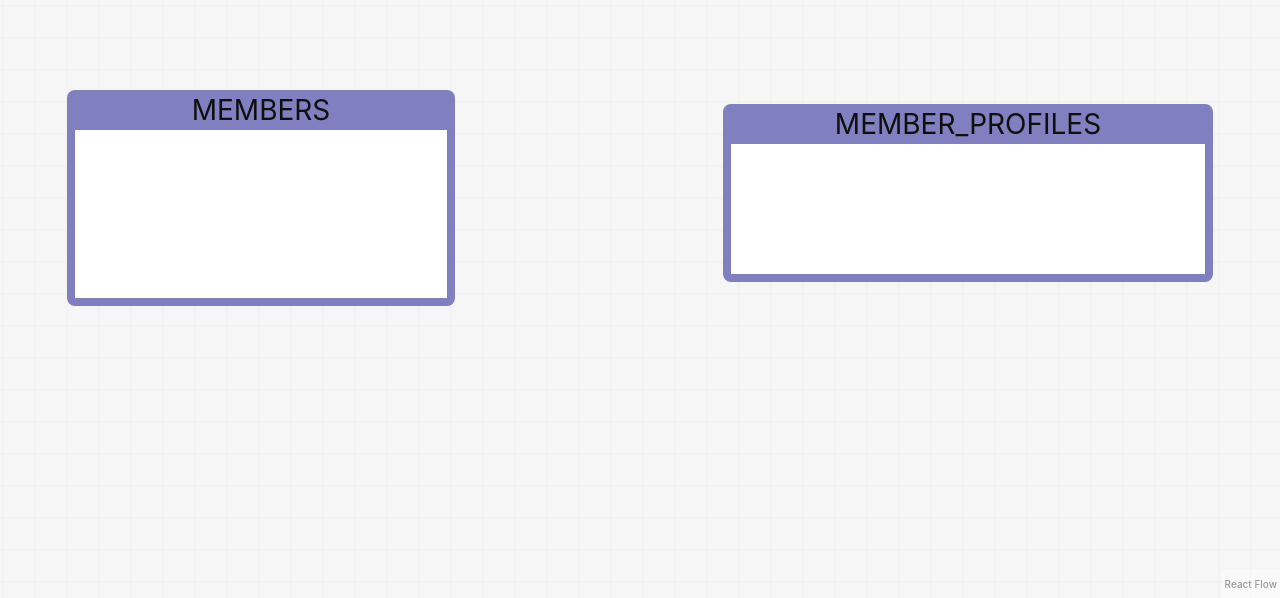
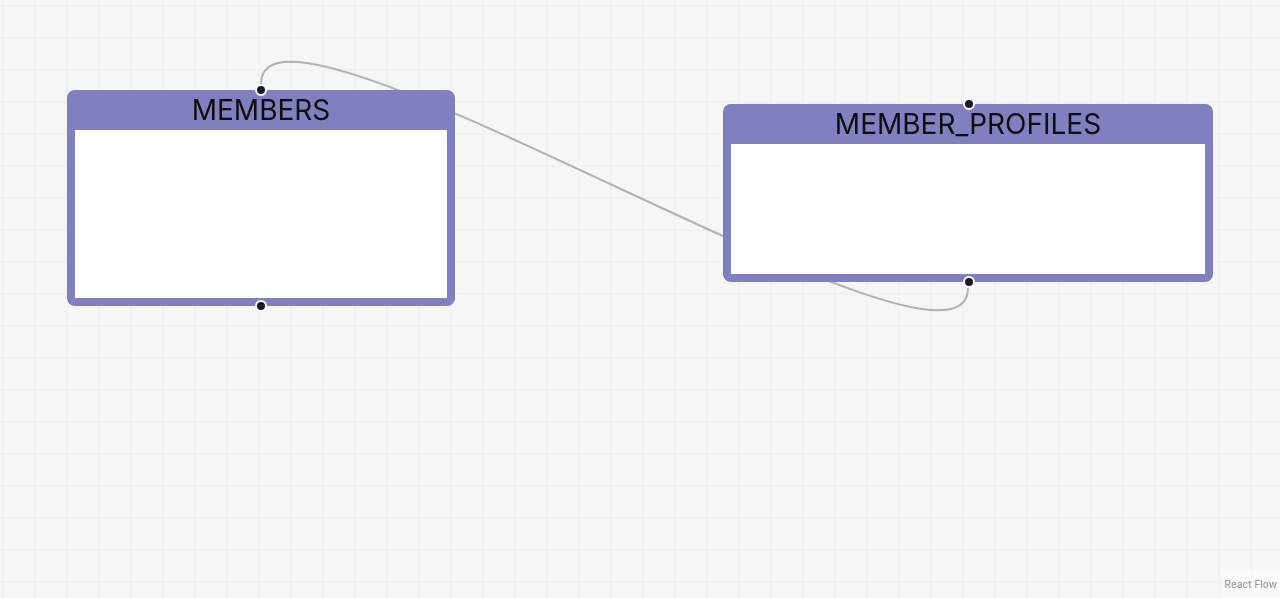
Before and after one commit to s-kai273/ersflute, a React (Vite) app: page / in a window 1280 px wide. Shown: the part 202-800 px from the top of the page. Built offline with nearby package versions, Linux system fonts and the light colour scheme.

Commit message:
add Handle with TableNode

```diff
--- a/src/components/atoms/tableNode/index.tsx
+++ b/src/components/atoms/tableNode/index.tsx
@@ -1,4 +1,4 @@
-import { NodeProps } from "@xyflow/react";
+import { Handle, NodeProps, Position } from "@xyflow/react";
 import { Table } from "../../../types/table";
 
 export function TableNode({ width, height, ...props }: NodeProps) {
@@ -31,6 +31,8 @@ export function TableNode({ width, height, ...props }: NodeProps) {
       <div className="flex-1 w-full px-1 pb-1">
         <div className="w-full h-full bg-white"></div>
       </div>
+      <Handle type="source" position={Position.Top} />
+      <Handle type="target" position={Position.Bottom} />
     </div>
   );
 }
```
